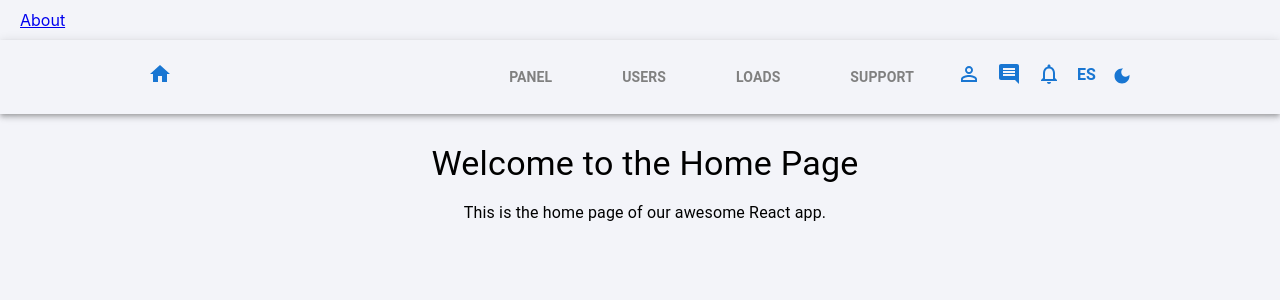
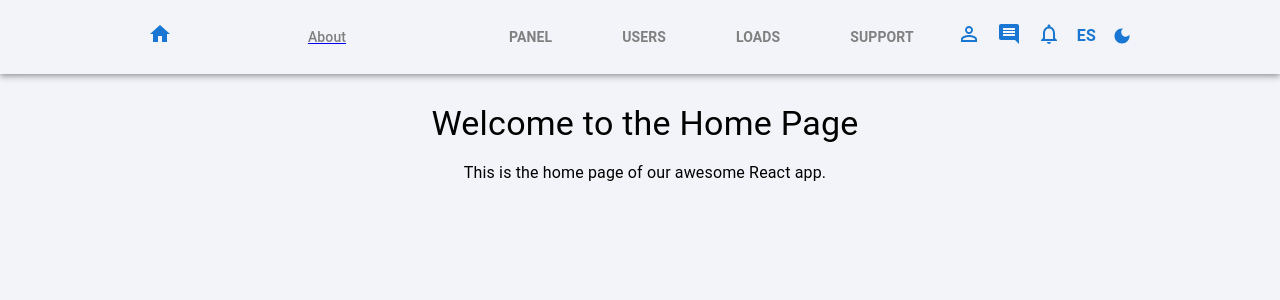
Before and after one commit to dvidaillet/powerloads-mio-vite, a React (Vite) app: page / in a window 1280 px wide. Shown: the top 300 px of the page. Built offline with nearby package versions, Linux system fonts and the light colour scheme.

Commit message:
fix translate files and improving styles

```diff
--- a/public/locales/en/translation.json
+++ b/public/locales/en/translation.json
@@ -10,6 +10,7 @@
     "description": "This is the home page of our awesome React app."
   },
   "about": {
+    "linkText": "About",
     "title": "About Us",
     "description": "We are a company dedicated to delivering high-quality web applications."
   },
--- a/public/locales/es/translation.json
+++ b/public/locales/es/translation.json
@@ -10,6 +10,7 @@
     "description": "Esta es la página de inicio de nuestra increíble aplicación React."
   },
   "about": {
+    "linkText": "Sobre Nosotros",
     "title": "Sobre Nosotros",
     "description": "Somos una empresa dedicada a entregar aplicaciones web de alta calidad."
   },
--- a/src/App.tsx
+++ b/src/App.tsx
@@ -5,7 +5,6 @@ import "./App.css";
 import HomeHorizontalPanel from "./components/HomeHorizontalPanel/HomeHorizontalPanel";
 import Home from "./pages/Home";
 import About from "./pages/About";
-import Navbar from "./components/Navbar/Navbar";
 import Loads from "./pages/Loads";
 import Users from "./pages/Users";
 import Incidences from "./pages/Incidences";
@@ -15,7 +14,6 @@ const App = () => {
   return (
     <div>
       <Router>
-        <Navbar />
         <HomeHorizontalPanel />
 
         <div className="app-container">
--- a/src/components/HomeHorizontalPanel/HomeHorizontalPanel.tsx
+++ b/src/components/HomeHorizontalPanel/HomeHorizontalPanel.tsx
@@ -11,11 +11,7 @@ import PersonOutlineIcon from "@mui/icons-material/PersonOutline";
 const HomeHorizontalPanel = () => {
   const { t } = useTranslation();
   return (
-    <AppBar
-      position="static"
-      // color="inherit"
-      style={{ backgroundColor: "#F3F4F9" }}
-    >
+    <AppBar position="static" style={{ backgroundColor: "#F3F4F9" }}>
       <Toolbar
         style={{ display: "flex", justifyContent: "space-between" }}
         className="home-panel-container"
@@ -25,6 +21,11 @@ const HomeHorizontalPanel = () => {
             <HomeIcon color="primary" />
           </Link>
         </IconButton>
+        <Link to="/about" style={{ margin: "0 10px" }}>
+          <Typography variant="h6" fontSize={14} color="grey">
+            {t("about.linkText")}
+          </Typography>
+        </Link>
         <div>
           <Button style={{ padding: "15px 35px" }}>
             <Link to="/dashboard" style={{ textDecoration: "none" }}>
--- a/src/components/LanguageMenu/LanguageMenu.tsx
+++ b/src/components/LanguageMenu/LanguageMenu.tsx
@@ -27,9 +27,9 @@ const LanguageMenu = () => {
     <>
       <IconButton
         onClick={handleClick}
-        style={{ color: "primary", marginTop: -5 }}
+        style={{ color: "primary", marginTop: -2 }}
       >
-        <Typography variant="h6" fontSize={16} fontWeight={600} color="primary">
+        <Typography variant="body2" fontSize={16} fontWeight={600} color="primary">
           {language.toUpperCase()}
         </Typography>
       </IconButton>
@@ -41,7 +41,7 @@ const LanguageMenu = () => {
       >
         <MenuItem color="primary" onClick={() => handleClose("es")}>
           <Typography
-            variant="h6"
+            variant="body2"
             fontSize={16}
             fontWeight={600}
             color="primary"
@@ -51,7 +51,7 @@ const LanguageMenu = () => {
         </MenuItem>
         <MenuItem color="primary" onClick={() => handleClose("en")}>
           <Typography
-            variant="h6"
+            variant="body2"
             fontSize={16}
             fontWeight={600}
             color="primary"
```
